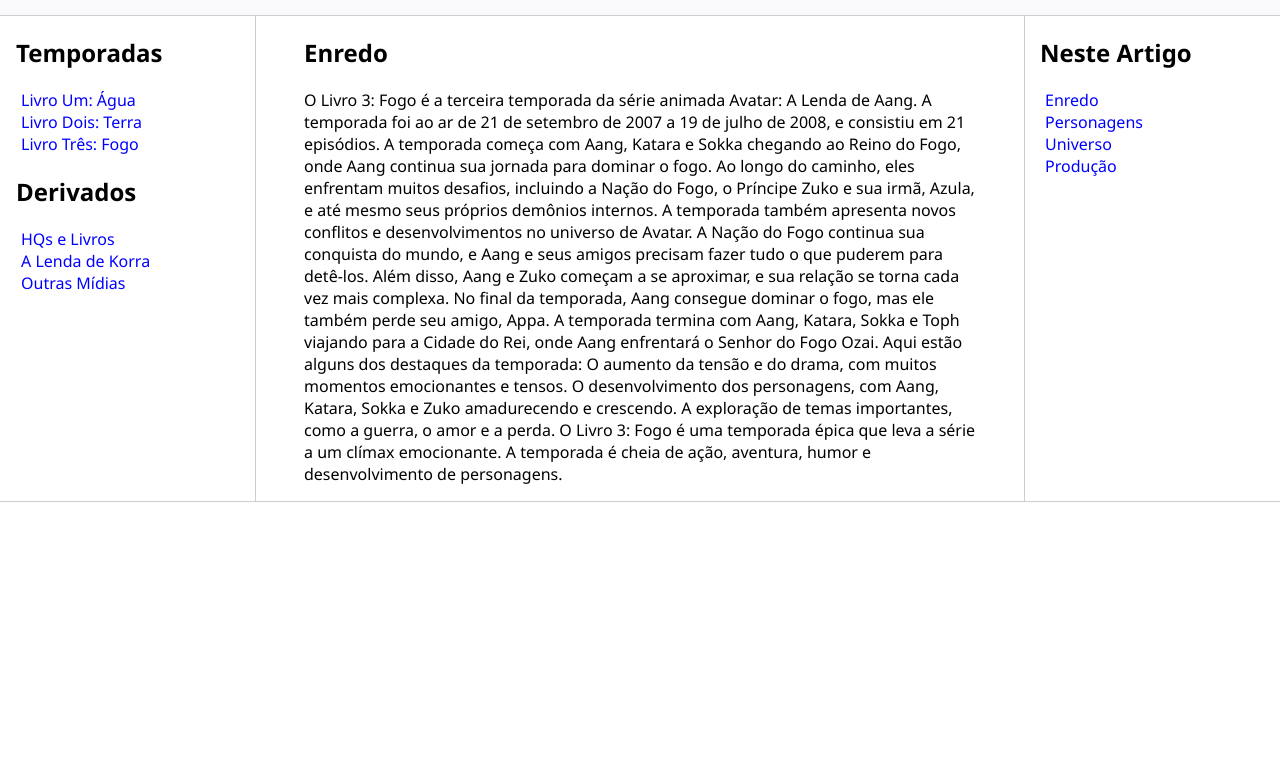
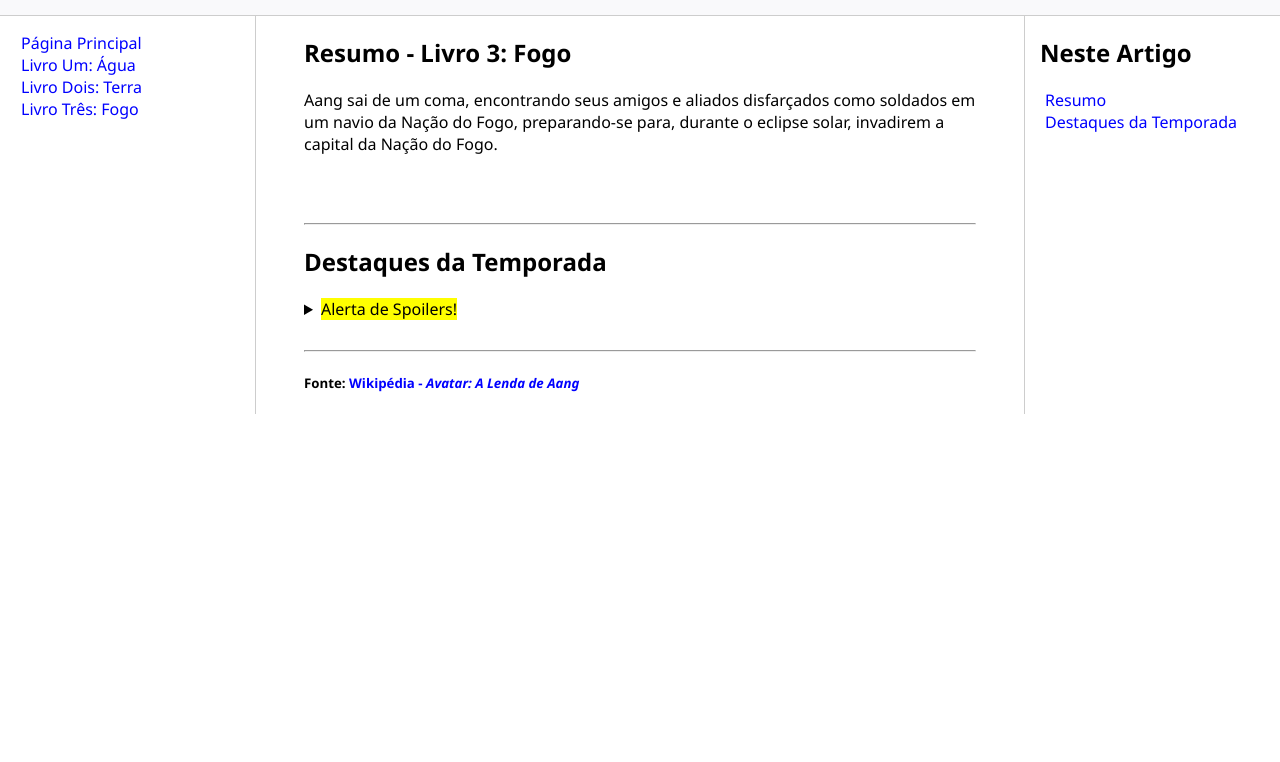
Before and after one commit to gui4m/exercicios, a plain HTML site: page exercicio-wikipedia/livro_tres.html in a window 1280 px wide. Shown: the part 38-800 px from the top of the page. Drawn offline with Linux system fonts and the light colour scheme.

Commit message:
Update livro_tres.html

```diff
--- a/exercicio-wikipedia/livro_tres.html
+++ b/exercicio-wikipedia/livro_tres.html
@@ -1,77 +1,73 @@
-
 <!DOCTYPE html>
 <html lang="pt-br">
 <head>
     <meta charset="UTF-8">
     <meta http-equiv="X-UA-Compatible" content="IE=edge">
     <meta name="viewport" content="width=device-width, initial-scale=1.0">
-    <title>Página Principal</title>
+    <title>Avatar: A Lenda de Aang</title>
     <link rel="stylesheet" href="assets/css/style.css">
 </head>
 <body>
 
-    <div>
+    <header>
         <div class="logo">
             <a href="index.html">
-                <img src="assets/images/logo_avatar.png" width="200"/>
+                <img src="assets/images/logo_avatar.png" width="200" alt="Logo da animação Avatar: A lenda de Aang."/>
             </a>
-
         </div>
-    </div>
+    </header>
 
     <div class="bar"></div>
 
     <div class="content">
         <div class="sidebar">
-            <h2>Temporadas</h2>
             <ul>
+                <li><a href="index.html">Página Principal</a></li>
                 <li><a href="livro_um.html">Livro Um: Água</a></li>
                 <li><a href="livro_dois.html">Livro Dois: Terra</a></li>
                 <li><a href="livro_tres.html">Livro Três: Fogo</a></li>
             </ul>
-
-            <h2>Derivados</h2>
-            <ul>
-                <li><a href="#">HQs e Livros</a></li>
-                <li><a href="">A Lenda de Korra</a></li>
-                <li><a href="">Outras Mídias</a></li>
-            </ul>
         </div>
 
-        <div class="main">
-            <h2 id="enredo">Enredo</h2>
+        <main>
+            <h2 id="resumo">Resumo - Livro 3: Fogo</h2>
             <p>
-                O Livro 3: Fogo é a terceira temporada da série animada Avatar: A Lenda de Aang. A temporada foi ao ar de 21 de setembro de 2007 a 19 de julho de 2008, e consistiu em 21 episódios.
+                Aang sai de um coma, encontrando seus amigos e aliados disfarçados como soldados em um navio da Nação do Fogo, preparando-se para, durante o eclipse solar, invadirem a capital da Nação do Fogo.
+                <br><br>
+            </p><br>
 
-                A temporada começa com Aang, Katara e Sokka chegando ao Reino do Fogo, onde Aang continua sua jornada para dominar o fogo. Ao longo do caminho, eles enfrentam muitos desafios, incluindo a Nação do Fogo, o Príncipe Zuko e sua irmã, Azula, e até mesmo seus próprios demônios internos.
+            <hr>
+            <h2 id="destaques">Destaques da Temporada</h2>
+                <details>
+                    <summary> <mark>Alerta de Spoilers!</mark> </summary><br>
+                    Após Aang e seus amigos viajarem disfarçados pelo interior da Nação do Fogo, chega o dia da invasão. Ela, inicialmente, é bem sucedida, porém Aang e seus amigos não conseguem encontrar Ozai, que sabia da invasão, desta maneira são forçados a se retirarem da cidade.
+                    <br><br>
+                    Zuko fica sabendo da intenção de seu pai em destruir o Reino da Terra com o retorno do Cometa de Sozin; arrependendo-se de sua decisão. Após isso, abandona sua nação para juntar-se a Aang e ensiná-lo como dominar o fogo.
+                    <br><br>
+                    Com o cometa chegando, Aang, um pacifista, tem que lidar com a possibilidade de ter que matar o Senhor do Fogo para por fim a guerra. Enquanto ele, em isolamento, procura aconselhamento nos espíritos de Avatares anteriores, Katara e os outros encontram Iroh, que está liderando uma sociedade secreta chamada Ordem da Lótus Branca com o objetivo de libertar Ba Sing Se dos domínios da Nação do Fogo.
+                    <br><br>
+                    Sokka, Toph e a guerreira Suki atacam as aeronaves da Nação do Fogo, enquanto Zuko e Katara confrontam Azula para impedir que ela se torne a nova Senhora do Fogo.
+                    <br><br>
+                    Quando o cometa chega, Aang enfrenta Ozai, mas não consegue vencê-lo até que Ozai acidentalmente restabelece a conexão de Aang com o Estado de Avatar. Com um novo poder que lhe foi ensinado, Aang tira a dominação de fogo de Ozai.
+                    <br><br>
+                    Zuko é coroado Senhor do Fogo e declara um armistício, finalmente estabelecendo a paz no mundo.
+                </details> <br>
 
-                A temporada também apresenta novos conflitos e desenvolvimentos no universo de Avatar. A Nação do Fogo continua sua conquista do mundo, e Aang e seus amigos precisam fazer tudo o que puderem para detê-los. Além disso, Aang e Zuko começam a se aproximar, e sua relação se torna cada vez mais complexa.
-
-                No final da temporada, Aang consegue dominar o fogo, mas ele também perde seu amigo, Appa. A temporada termina com Aang, Katara, Sokka e Toph viajando para a Cidade do Rei, onde Aang enfrentará o Senhor do Fogo Ozai.
-
-                Aqui estão alguns dos destaques da temporada:
-
-                    O aumento da tensão e do drama, com muitos momentos emocionantes e tensos.
-                    O desenvolvimento dos personagens, com Aang, Katara, Sokka e Zuko amadurecendo e crescendo.
-                    A exploração de temas importantes, como a guerra, o amor e a perda.
-
-                O Livro 3: Fogo é uma temporada épica que leva a série a um clímax emocionante. A temporada é cheia de ação, aventura, humor e desenvolvimento de personagens.
-            </p>
-        </div>
+             <hr>
+             <footer>
+                <h5>Fonte: </5>
+                <a href="https://pt.wikipedia.org/wiki/Avatar:_The_Last_Airbender" alt="Link da página da Wikipédia sobre a série Avatar: A Lenda de Aang.">Wikipédia - <i>Avatar: A Lenda de Aang</i></a>
+            </footer>
+        </main>
 
         <div class="anchors">
             <h2>Neste Artigo</h2>
             <ul>
-                <li><a href="#enredo">Enredo</a></li>
-                <li><a href="#personagens">Personagens</a></li>
-                <li><a href="#universo">Universo</a></li>
-                <li><a href="#producao">Produção</a></li>
+                <li><a href="#resumo">Resumo</a></li>
+                <li><a href="#destaques">Destaques da Temporada</a></li>
             </ul>
         </div>
     </div>
 
-    <div class="footer">
-
-    </div>
 </body>
 </html>
```
